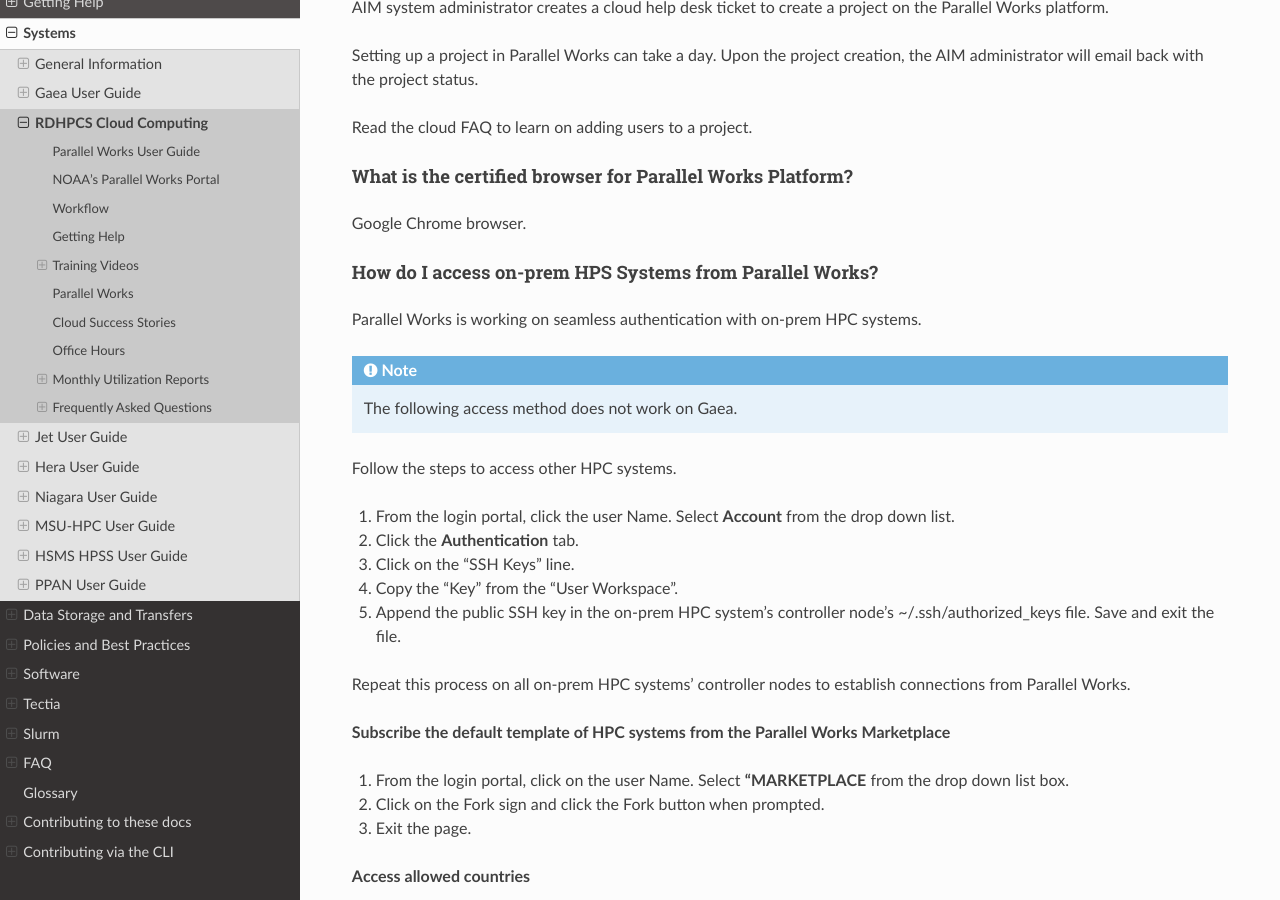
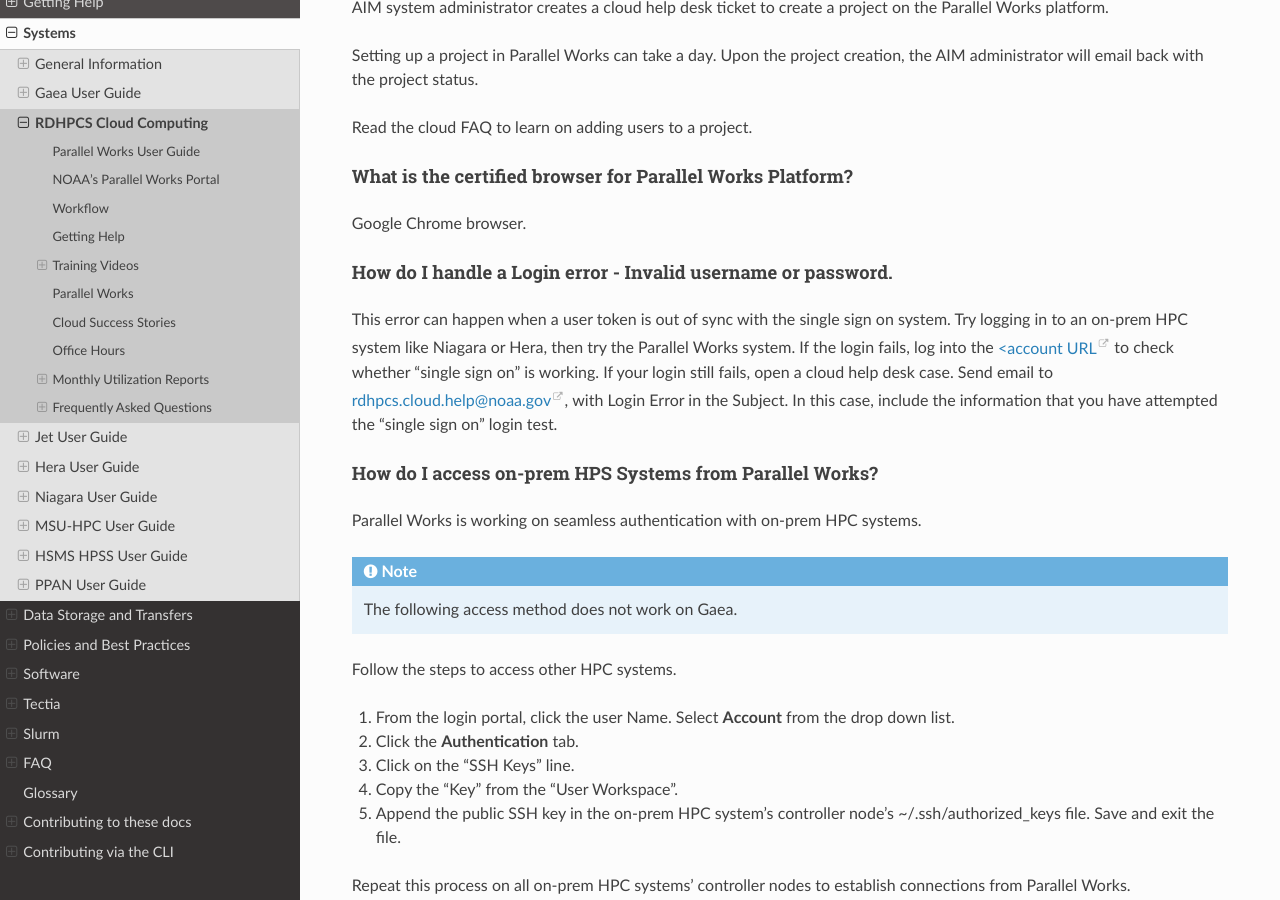
Before and after one commit to NOAA-RDHPCS/noaa-rdhpcs.github.io, a Sphinx documentation site: the page built from source/systems/cloud_user_guide.rst, in a window 1280 px wide and 900 px high, scrolled down 15439 px. Built offline with Sphinx 7.4.7 and the Read the Docs theme 3.1.0, drawn with Linux system fonts in a browser that asks for light colours.

Commit message:
add login error Q/A

```diff
--- a/source/systems/cloud_user_guide.rst
+++ b/source/systems/cloud_user_guide.rst
@@ -886,6 +886,18 @@ Read the cloud FAQ to learn on adding users to a project.
 What is the certified browser for Parallel Works Platform?
 """"""""""""""""""""""""""""""""""""""""""""""""""""""""""
 Google Chrome browser.
+
+How do I handle a Login error - Invalid username or password.
+"""""""""""""""""""""""""""""""""""""""""""""""""""""""""""""
+
+This error can happen when a user token is out of sync with the single sign on
+system. Try logging in to an on-prem HPC system like Niagara or Hera, then try
+the Parallel Works system. If the login fails, log into the `<account URL
+<https://sso.rdhpcs.noaa.gov/realms/NOAA-RDHPCS/account/>`_ to check whether
+“single sign on” is working. If your login still fails, open a cloud help desk
+case. Send email to rdhpcs.cloud.help@noaa.gov, with Login Error in the
+Subject. In this case, include the information that you have attempted the
+“single sign on” login test.
 
 How do I access on-prem HPS Systems from Parallel Works?
 """"""""""""""""""""""""""""""""""""""""""""""""""""""""
```
